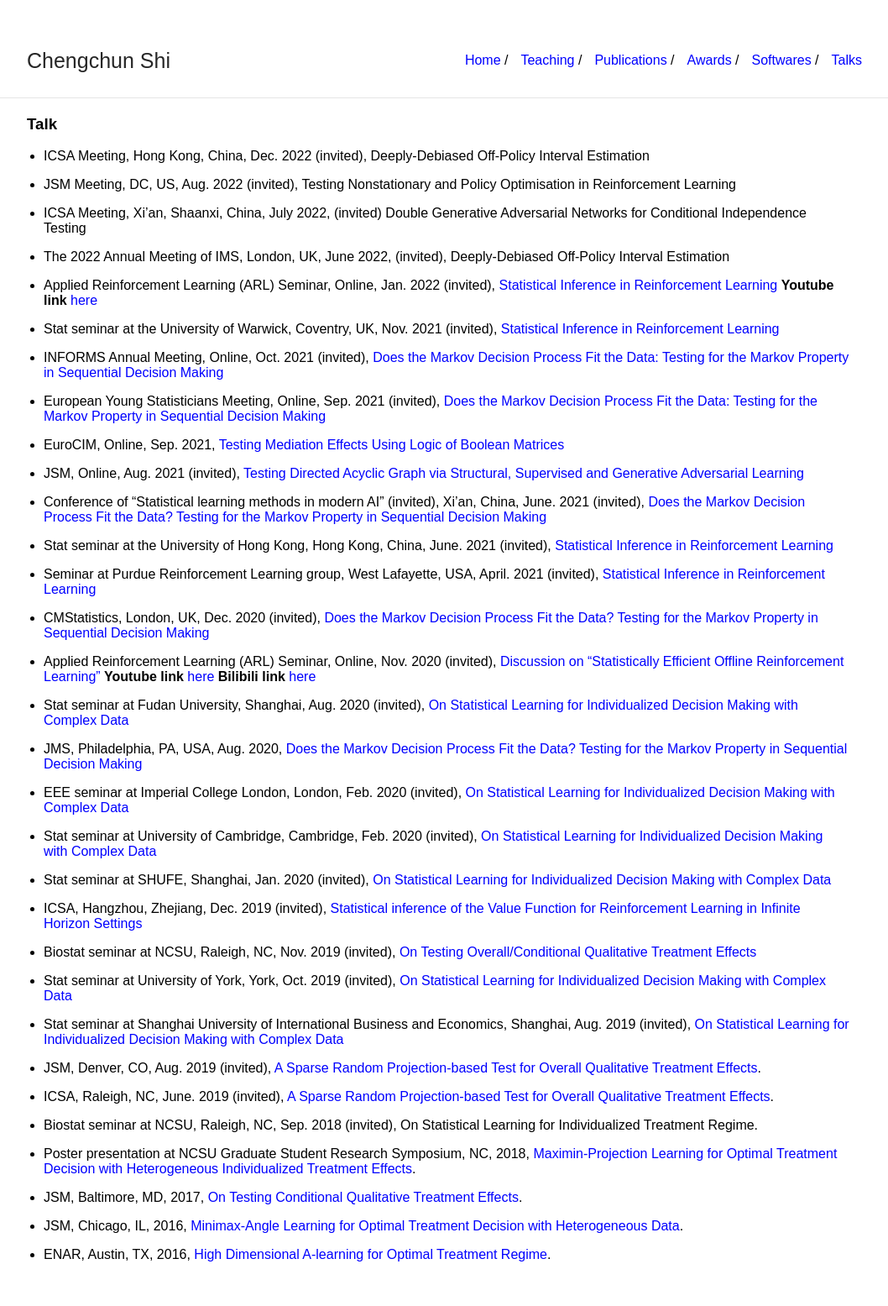
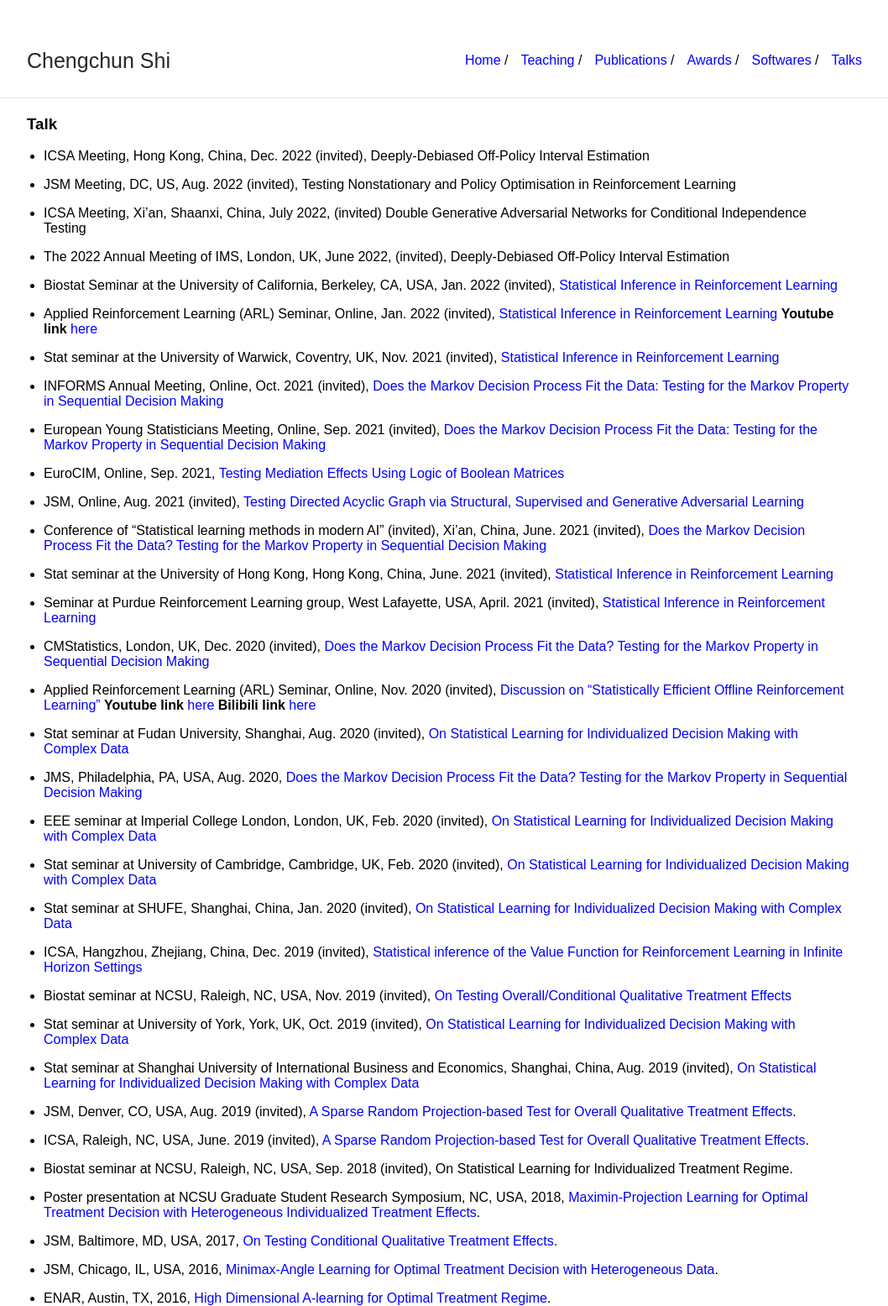
Before and after one commit to callmespring/callmespring.github.io, a Jekyll site: the page built from talk.md, in a window 1280 px wide. Shown: the whole page at 84% size, without its empty margins (108-1166 px from the left). Built offline with Jekyll 4.4.1, drawn with Linux system fonts in a browser that asks for light colours; before the commit the page ends 1503 px from its top, so only the background shows below that.

Commit message:
Update talk.md

```diff
--- a/talk.md
+++ b/talk.md
@@ -12,6 +12,8 @@ title: Talk
 * ICSA Meeting, Xi'an, Shaanxi, China, July 2022, (invited) Double Generative Adversarial Networks for Conditional Independence Testing
 
 * The 2022 Annual Meeting of IMS, London, UK, June 2022, (invited), Deeply-Debiased Off-Policy Interval Estimation
+
+* Biostat Seminar at the University of California, Berkeley, CA, USA, Jan. 2022 (invited), [Statistical Inference in Reinforcement Learning](./slides/slides_long.pdf)
 
 * Applied Reinforcement Learning (ARL) Seminar, Online, Jan. 2022 (invited), [Statistical Inference in Reinforcement Learning](./slides/slides_long.pdf) **Youtube link** [here](https://www.youtube.com/watch?v=-SW9PevZThs&t=5s)
 
@@ -39,34 +41,34 @@ title: Talk
 
 * JMS, Philadelphia, PA, USA, Aug. 2020, [Does the Markov Decision Process Fit the Data? Testing for the Markov Property in Sequential Decision Making](./slides/slides.pdf)
 
-* EEE seminar at Imperial College London, London, Feb. 2020 (invited), [On Statistical Learning for Individualized Decision Making with Complex Data](./slides/slides22.pdf)
+* EEE seminar at Imperial College London, London, UK, Feb. 2020 (invited), [On Statistical Learning for Individualized Decision Making with Complex Data](./slides/slides22.pdf)
 
-* Stat seminar at University of Cambridge, Cambridge, Feb. 2020 (invited), [On Statistical Learning for Individualized Decision Making with Complex Data](./slides/slides22.pdf)
+* Stat seminar at University of Cambridge, Cambridge, UK, Feb. 2020 (invited), [On Statistical Learning for Individualized Decision Making with Complex Data](./slides/slides22.pdf)
 
-* Stat seminar at SHUFE, Shanghai, Jan. 2020 (invited), [On Statistical Learning for Individualized Decision
+* Stat seminar at SHUFE, Shanghai, China, Jan. 2020 (invited), [On Statistical Learning for Individualized Decision
 Making with Complex Data](./slides/slides22.pdf)
 
-* ICSA, Hangzhou, Zhejiang, Dec. 2019 (invited), [Statistical inference of the Value Function for Reinforcement Learning in Infinite Horizon Settings](./slides/VIslides.pdf)
+* ICSA, Hangzhou, Zhejiang, China, Dec. 2019 (invited), [Statistical inference of the Value Function for Reinforcement Learning in Infinite Horizon Settings](./slides/VIslides.pdf)
 
-* Biostat seminar at NCSU, Raleigh, NC, Nov. 2019 (invited), [On Testing Overall/Conditional Qualitative Treatment Effects](./slides/OCQTE.pdf)
+* Biostat seminar at NCSU, Raleigh, NC, USA, Nov. 2019 (invited), [On Testing Overall/Conditional Qualitative Treatment Effects](./slides/OCQTE.pdf)
 
-* Stat seminar at University of York, York, Oct. 2019 (invited), [On Statistical Learning for Individualized Decision
+* Stat seminar at University of York, York, UK, Oct. 2019 (invited), [On Statistical Learning for Individualized Decision
 Making with Complex Data](./slides/slides22.pdf)
 
-* Stat seminar at Shanghai University of International Business and Economics, Shanghai, Aug. 2019 (invited), [On Statistical Learning for Individualized Decision
+* Stat seminar at Shanghai University of International Business and Economics, Shanghai, China, Aug. 2019 (invited), [On Statistical Learning for Individualized Decision
 Making with Complex Data](./slides/slides22.pdf)
 
-* JSM, Denver, CO, Aug. 2019 (invited), [A Sparse Random Projection-based Test for Overall Qualitative Treatment Effects](./slides/OQTEv1.pdf).
+* JSM, Denver, CO, USA, Aug. 2019 (invited), [A Sparse Random Projection-based Test for Overall Qualitative Treatment Effects](./slides/OQTEv1.pdf).
 
-* ICSA, Raleigh, NC, June. 2019 (invited), [A Sparse Random Projection-based Test for Overall Qualitative Treatment Effects](./slides/OQTEv1.pdf).
+* ICSA, Raleigh, NC, USA, June. 2019 (invited), [A Sparse Random Projection-based Test for Overall Qualitative Treatment Effects](./slides/OQTEv1.pdf).
 
-* Biostat seminar at NCSU, Raleigh, NC, Sep. 2018 (invited), On Statistical Learning for Individualized Treatment Regime.
+* Biostat seminar at NCSU, Raleigh, NC, USA, Sep. 2018 (invited), On Statistical Learning for Individualized Treatment Regime.
 
-* Poster presentation at NCSU Graduate Student Research Symposium, NC, 2018, [Maximin-Projection Learning for Optimal Treatment Decision with Heterogeneous
+* Poster presentation at NCSU Graduate Student Research Symposium, NC, USA, 2018, [Maximin-Projection Learning for Optimal Treatment Decision with Heterogeneous
 Individualized Treatment Effects](./slides/NCSU2018.pdf).
 
-* JSM, Baltimore, MD, 2017, [On Testing Conditional Qualitative Treatment Effects](./slides/JSM2017.pdf).
+* JSM, Baltimore, MD, USA, 2017, [On Testing Conditional Qualitative Treatment Effects](./slides/JSM2017.pdf).
 
-* JSM, Chicago, IL, 2016, [Minimax-Angle Learning for Optimal Treatment Decision with Heterogeneous Data](./slides/JSM2016.pdf).
+* JSM, Chicago, IL, USA, 2016, [Minimax-Angle Learning for Optimal Treatment Decision with Heterogeneous Data](./slides/JSM2016.pdf).
 
 * ENAR, Austin, TX, 2016, [High Dimensional A-learning for Optimal Treatment Regime](./slides/ENAR2016spring.pdf).
```
